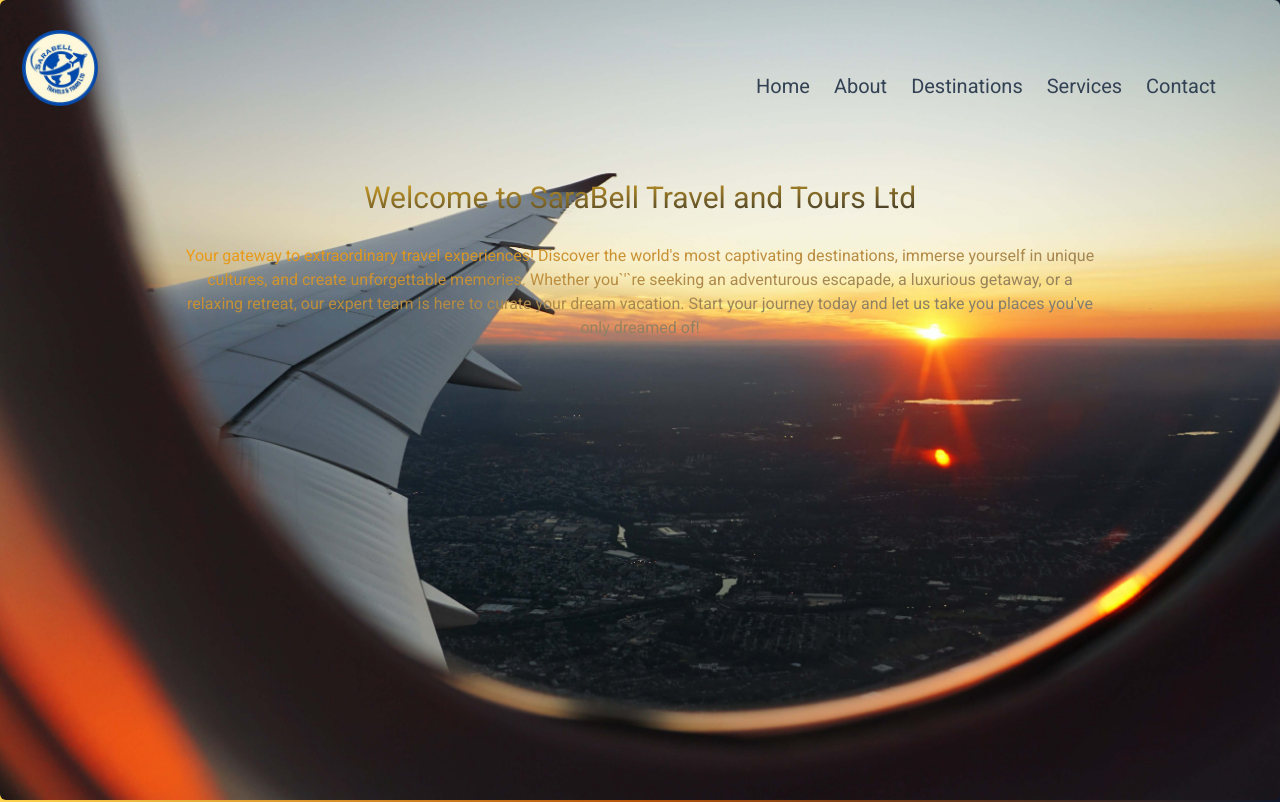
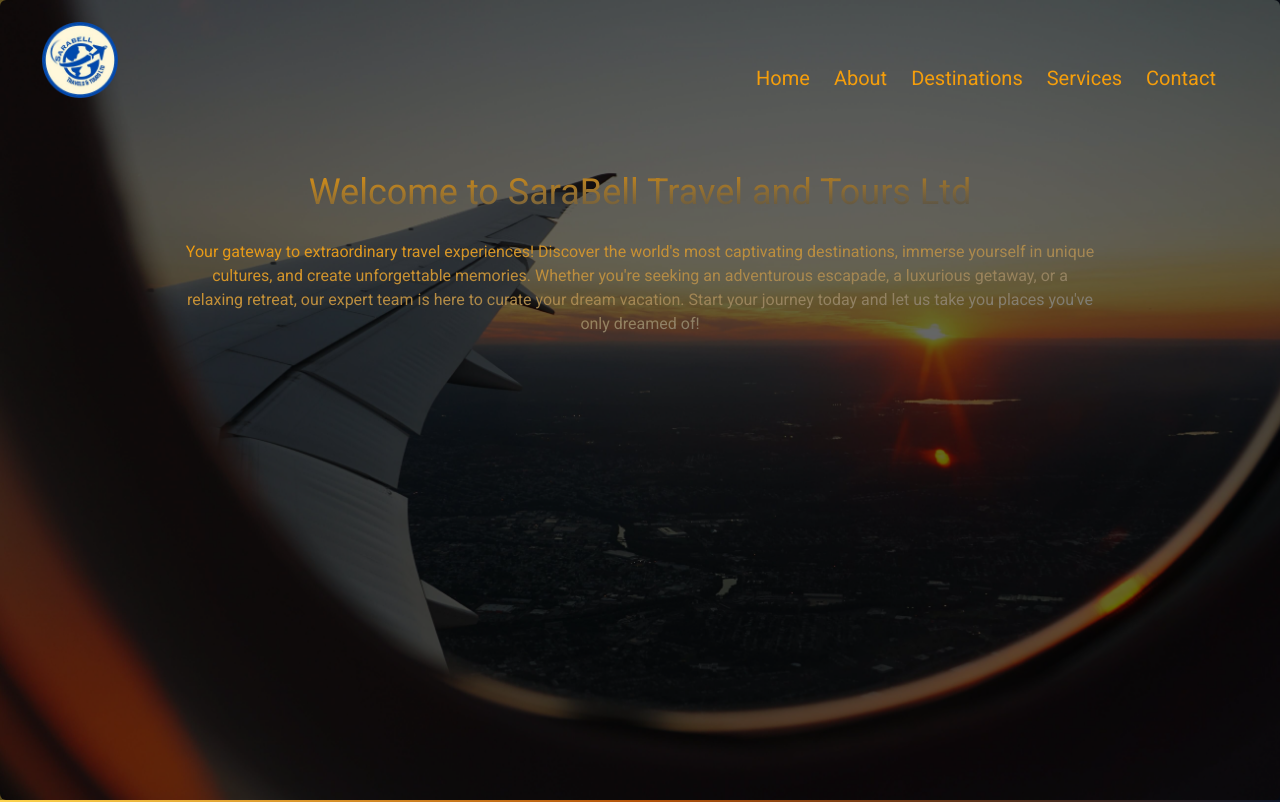
Before and after one commit to captjay98/sbtravels, a Next.js app: page / in a window 1280 px wide. Shown: the top 802 px of the page. Built offline with nearby package versions, Linux system fonts and the light colour scheme.

Commit message:
Navbar hover styling

```diff
--- a/app/page.jsx
+++ b/app/page.jsx
@@ -6,23 +6,26 @@ import Footer from "@components/Footer";
 const Home = () => {
   return (
     <div className="h-screen">
-      <section className="rounded-md pt-2 bg-[url(/images/plane.jpg)]  bg-cover bg-no-repeat border-black w-screen h-screen m-auto ">
+      <section className="rounded-md  bg-[url(/images/plane.jpg)]  bg-cover bg-no-repeat border-black w-screen h-screen m-auto ">
+        <div className="bg-[hsla(0,0%,0%,0.6)] h-full">
           <NavBar />
-        <h1 className="text-3xl text-center mt-4  bg-clip-text text-transparent bg-gradient-to-br from-amber-400 to-slate-900">
+          <h1 className="text-4xl text-center mt-4  bg-clip-text text-transparent bg-gradient-to-br from-amber-500 to-slate-700">
             Welcome to SaraBell Travel and Tours Ltd<br></br>
           </h1>
           <div className="px-5  mt-7 m-auto w-3/4">
             <p className=" px-1 text-center text-bold text-l bg-clip-text text-transparent bg-gradient-to-br from-amber-500 to-slate-500 ">
               Your gateway to extraordinary travel experiences! Discover the world&apos;s most
-            captivating destinations, immerse yourself in unique cultures, and create unforgettable
-            memories. Whether you`&apos;`re seeking an adventurous escapade, a luxurious getaway, or
-            a relaxing retreat, our expert team is here to curate your dream vacation. Start your
-            journey today and let us take you places you&apos;ve only dreamed of!
+              captivating destinations, immerse yourself in unique cultures, and create
+              unforgettable memories. Whether you&apos;re seeking an adventurous escapade, a
+              luxurious getaway, or a relaxing retreat, our expert team is here to curate your dream
+              vacation. Start your journey today and let us take you places you&apos;ve only dreamed
+              of!
             </p>
           </div>
           {/* <h3 className="text-center text-2xl font-bold bg-clip-text text-transparent bg-gradient-to-br from-blue-900 to-yellow-900 px-5 py-5"> */}
           {/*   Experience Hassle Free Travel */}
           {/* </h3> */}
+        </div>
       </section>
 
       <section className="h-auto m-auto flex-center flex-col w-11/12 rounded-3xl bg-gradient-to-r from-amber-300 via-amber-600 to-slate-500">
--- a/components/NavBar.jsx
+++ b/components/NavBar.jsx
@@ -9,7 +9,7 @@ const NavBar = () => {
 
   return (
     <nav className="flex justify-between">
-      <div className="logo border-3 ">
+      <div className="logo border-3 mx-5">
         <Link href="/" className="flex ">
           <Image
             src="/otherlogo.png"
@@ -20,20 +20,40 @@ const NavBar = () => {
           />
         </Link>
       </div>
-      <div className="sm:flex hidden">
-        <div className="text-xl flex gap-6 px-16 py-16  text-slate-700">
-          <Link href="/">Home</Link>
-          <Link href="/about">About</Link>
-          <Link href="/destinations">Destinations</Link>
-          <Link href="/services">Services</Link>
+      <div className="md:flex hidden">
+        <div className="text-xl font-thin flex gap-6 px-16 py-16 text-amber-500 relative">
+          <Link href="/">
+            <p className="hover:border-b-2 hover:border-amber-500 hover:px-1 hover:py-1 hover:rounded-2xl">
+              Home
+            </p>
+          </Link>
+          <Link href="/about">
+            <p className="hover:border-b-2 hover:border-amber-500 hover:px-1 hover:py-1 hover:rounded-2xl">
+              About
+            </p>
+          </Link>
+          <Link href="/destinations">
+            <p className="hover:border-b-2 hover:border-amber-500 hover:px-1 hover:py-1 hover:rounded-2xl">
+              Destinations
+            </p>
+          </Link>
+          <Link href="/services">
+            <p className="hover:border-b-2 hover:border-amber-500 hover:px-1 hover:py-1 hover:rounded-2xl">
+              Services
+            </p>
+          </Link>
           {/* <Link href="/about">Testimonnials</Link> */}
           {/* <Link href="/blog">Blog</Link> */}
-          <Link href="/contact">Contact</Link>
+          <Link href="/contact">
+            <p className="hover:border-b-2 hover:border-amber-500 hover:px-1 hover:py-1 hover:rounded-2xl">
+              Contact
+            </p>
+          </Link>
         </div>
       </div>
 
-      <div className="sm:hidden flex relative">
-        <div className="flex">
+      <div className="md:hidden flex relative">
+        <div className="flex mx-5">
           <Image
             src="/images/menu.png"
             width={30}
```
Lines whose indentation alone changed are shown as unchanged.
